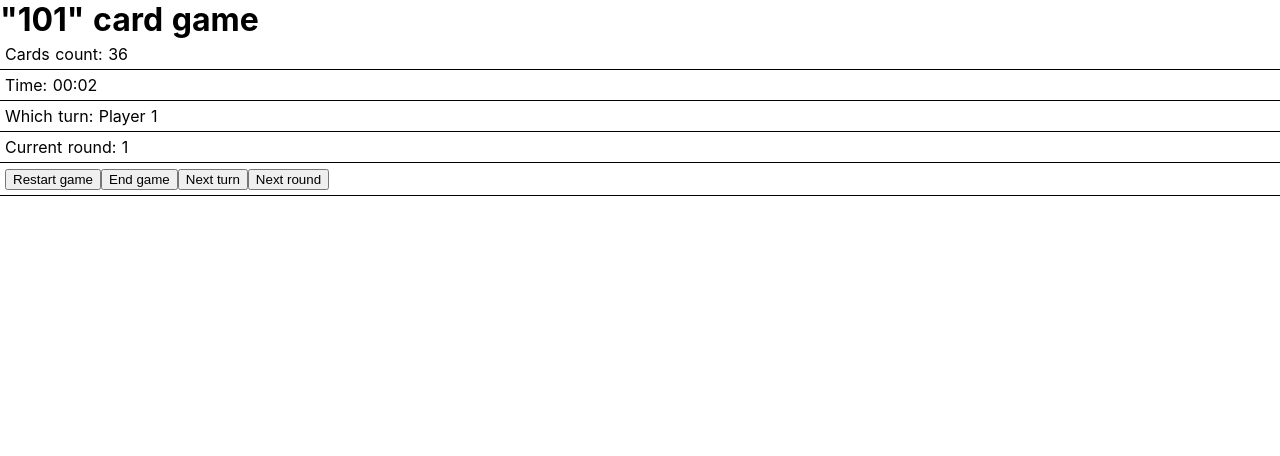
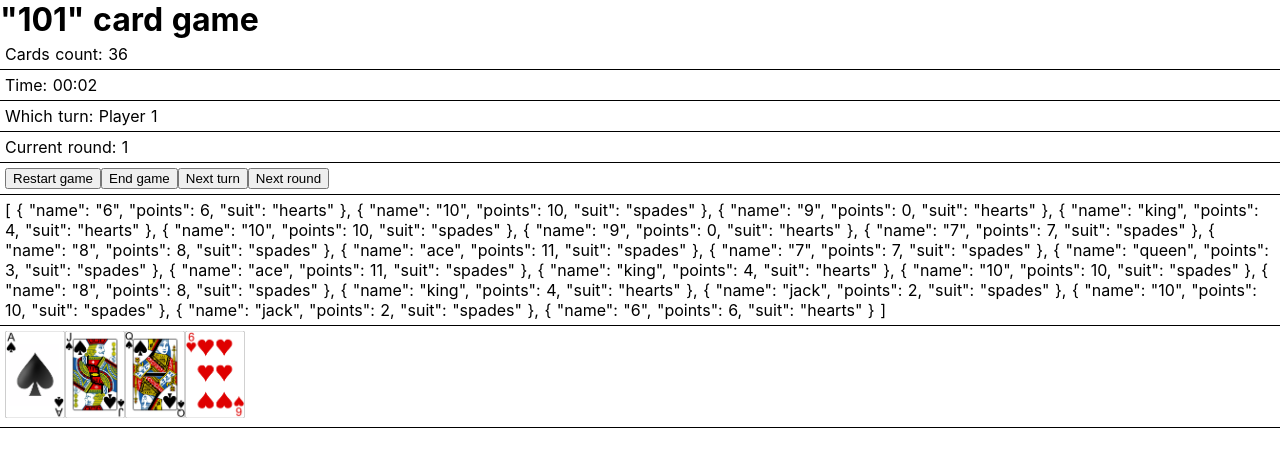
Before and after one commit to rvfch/game101online, a Nuxt app: page / in a window 1280 px wide. Both pictures are taken after a click on the button "Start game". Shown: the top 456 px of the page. Built offline with nearby package versions, Linux system fonts and the light colour scheme.

Commit message:
some new things

```diff
--- a/components/Game.vue
+++ b/components/Game.vue
@@ -19,6 +19,14 @@
       <button v-show="gameStarted" type="button" @click="pushTurn()">Next turn</button>
       <button v-show="gameStarted" type="button" @click="nextRound()">Next round</button>
     </div>
+    <div class="row">
+      {{ cards }}
+    </div>
+    <div class="row">
+      <div v-for="(card, index) in players[turn].ownCards" :key="index" class="card">
+        <img :src="generateCardImgUrl(card.name, card.suit)" width="60px">
+      </div>
+    </div>
   </div>
 </template>
 
@@ -28,8 +36,13 @@
     flex-direction: column;
   }
   .row {
+    display: flex;
     border-bottom:1px solid #000;
     padding: 5px;
+  }
+
+  .card {
+
   }
 </style>
 
@@ -54,39 +67,48 @@ export default {
       // Default card deck and points for each card
       deck: [{
         name: '6',
-        points: 6
+        points: 6,
+        suit: ''
       },
       {
         name: '7',
-        points: 7
+        points: 7,
+        suit: ''
       },
       {
         name: '8',
-        points: 8
+        points: 8,
+        suit: ''
       },
       {
         name: '9',
-        points: 0
+        points: 0,
+        suit: ''
       },
       {
         name: '10',
-        points: 10
+        points: 10,
+        suit: ''
       },
       {
         name: 'ace',
-        points: 11
+        points: 11,
+        suit: ''
       },
       {
         name: 'king',
-        points: 4
+        points: 4,
+        suit: ''
       },
       {
         name: 'queen',
-        points: 3
+        points: 3,
+        suit: ''
       },
       {
         name: 'jack',
-        points: 2
+        points: 2,
+        suit: ''
       }
       ],
       // Card suits
@@ -153,21 +175,29 @@ export default {
       this.time = '00:00'
     },
     startGame: function () {
-      const cardsPerPlayer = this.cardsCount / this.players.length
+      const cardsPerPlayer = 4
       this.gameStarted = true
       // set Timer
       this.startTimer()
 
       // Make deck of cards for every player
-      this.cards = this.shuffleCards(this.deck.reduce(function (res, current, index, array) {
-        return res.concat([current, current, current, current])
-      }, []))
+      for (let i = 0; i < this.suits.length; i++) {
+        for (let j = 0; j < this.deck.length; j++) {
+          this.cards.push(this.deck[j])
+          this.cards[j * i].suit = this.suits[i]
+        }
+      }
+
+      this.cards = this.shuffleCards(this.cards)
 
       for (let i = 0; i < this.players.length; i++) {
         for (let j = 0; j < cardsPerPlayer; j++) {
-          const randomCard = Math.floor(Math.random() * this.cards.length)
-          this.players[i].ownCards.push(this.cards[randomCard])
-          this.cards.slice(randomCard, 1)
+          if (this.cards.length > 0) {
+            const randomCard = Math.floor(Math.random() * this.cards.length)
+            const card = this.cards[randomCard]
+            this.cards.splice(randomCard, 1)
+            this.players[i].ownCards.push(card)
+          }
         }
       }
 
@@ -214,6 +244,10 @@ export default {
       }
       // debug
       console.log('push Turn')
+    },
+    // helpers Functions
+    generateCardImgUrl: function (cardName, suit) {
+      return '/cards/' + cardName + '_of_' + suit + '.png'
     }
   }
 }
```
